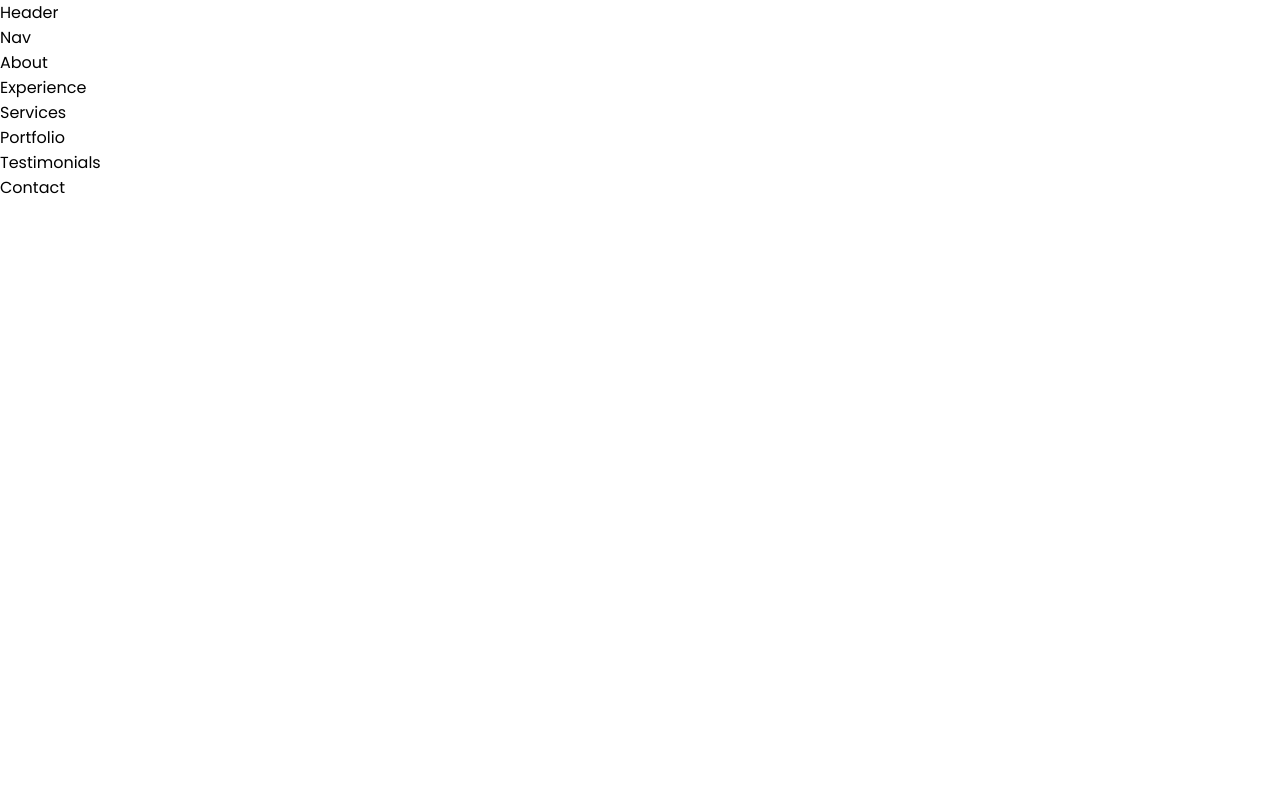
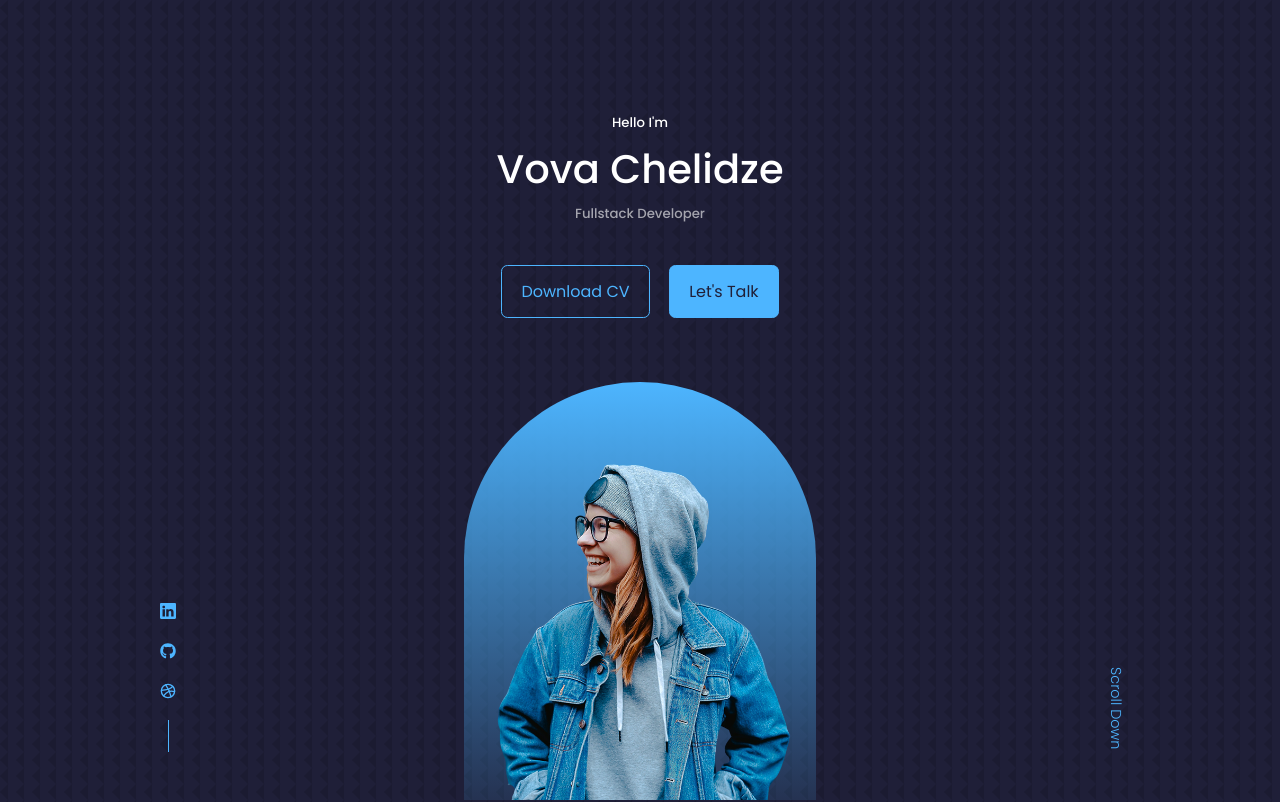
Before and after one commit to Lougles/portfolio, a React (Create React App) app: page / in a window 1280 px wide. Shown: the top 802 px of the page. Built offline with nearby package versions, Linux system fonts and the light colour scheme.

Commit message:
header component has been done

```diff
--- a/package.json
+++ b/package.json
@@ -8,6 +8,7 @@
     "@testing-library/user-event": "^13.5.0",
     "react": "^18.2.0",
     "react-dom": "^18.2.0",
+    "react-icons": "^4.9.0",
     "react-scripts": "5.0.1",
     "web-vitals": "^2.1.4"
   },
--- a/public/index.html
+++ b/public/index.html
@@ -8,6 +8,6 @@
         <title>The Ultimate React Personal Portfolio Website</title>
     </head>
     <body>
-    <div id="root"></div>
+    <div id="app"></div>
     </body>
 </html>
--- /dev/null
+++ b/src/components/header/CTA.jsx
@@ -0,0 +1,13 @@
+import React from 'react';
+import CV from '../../assets/cv.pdf'
+
+const CTA = () => {
+  return (
+    <div className='cta'>
+      <a href={CV} download className='btn'>Download CV</a>
+      <a href="#contact" className='btn btn-primary'>Let's Talk</a>
+    </div>
+  );
+};
+
+export default CTA;
--- a/src/components/header/Header.jsx
+++ b/src/components/header/Header.jsx
@@ -1,10 +1,23 @@
 import React from 'react';
 import './header.css'
+import CTA from './CTA'
+import ME from '../../assets/me.png'
+import HeaderSocials from "./HeaderSocials";
 const Header = () => {
   return (
-    <div>
-      Header
-    </div>
+    <header>
+      <div className="container header__container">
+        <h5>Hello I'm</h5>
+        <h1>Vova Chelidze</h1>
+        <h5 className="text-light">Fullstack Developer</h5>
+        <CTA />
+        <HeaderSocials />
+        <div className="me">
+          <img src={ME} alt='me'/>
+        </div>
+        <a href='#contact' className='scroll__down'>Scroll Down</a>
+      </div>
+    </header>
   );
 };
 
--- /dev/null
+++ b/src/components/header/HeaderSocials.jsx
@@ -0,0 +1,16 @@
+import React from 'react';
+import {BsLinkedin} from 'react-icons/bs'
+import {FaGithub} from 'react-icons/fa'
+import {FiDribbble} from 'react-icons/fi'
+
+const HeaderSocials = () => {
+  return (
+    <div className='header__socials'>
+      <a href='https://linkedin.com' target='_blank' rel="noreferrer" aria-label='go to linkedIn'><BsLinkedin /></a>
+      <a href='https://github.com' target='_blank' rel="noreferrer" aria-label='go to Github'><FaGithub /></a>
+      <a href='https://dribble.com' target='_blank' rel="noreferrer" aria-label='go to Dribble'><FiDribbble /></a>
+    </div>
+  );
+};
+
+export default HeaderSocials;
--- a/src/components/header/header.css
+++ b/src/components/header/header.css
@@ -0,0 +1,83 @@
+header {
+    height: 100vh;
+    padding-top: 7rem;
+    overflow: hidden;
+}
+
+.header__container {
+    text-align: center;
+    height: 100%;
+    position: relative;
+}
+
+/* ================= CTA =================== */
+
+.cta {
+    margin-top: 2.5rem;
+    display: flex;
+    gap: 1.2rem;
+    justify-content: center;
+}
+
+/* ================= HEADER SOCIALS =================== */
+.header__socials {
+    display: flex;
+    flex-direction: column;
+    align-items: center;
+    gap: 0.8rem;
+    position: absolute;
+    left: 0;
+    bottom: 3rem;
+}
+
+.header__socials::after {
+    content: '';
+    width: 1px;
+    height: 2rem;
+    background: var(--color-primary);
+}
+
+/* ================= ME =================== */
+.me {
+    background: linear-gradient(var(--color-primary), transparent);
+    width: 22rem;
+    height: 30rem;
+    position: absolute;
+    left: calc(50% - 11rem);
+    margin-top: 4rem;
+    border-radius: 12rem 12rem 0 0;
+    overflow: hidden;
+    padding: 5rem 1.5rem 1.5rem 1.5rem;
+}
+
+/* ================= SCROLL DOWN =================== */
+
+.scroll__down {
+    position: absolute;
+    right: -2.3rem;
+    bottom: 5rem;
+    transform: rotate(90deg);
+    font-weight: 200;
+    font-size: 0.9rem;
+}
+
+
+/* ===================== MEDIA QUERIES (MEDIUM DEVICES) ================== */
+
+@media screen and (max-width: 1024px){
+    header {
+        height: 68vh;
+    }
+}
+
+/* ===================== MEDIA QUERIES (SMALL DEVICES) ================== */
+
+@media screen and (max-width: 600px){
+    header {
+        height: 100vh;
+    }
+
+    .header__socials, .scroll__down {
+        display: none;
+    }
+}
--- a/src/index.css
+++ b/src/index.css
@@ -18,9 +18,11 @@
     --color-white: #fff;
     --color-light: rgba(255, 255, 255, 0.6);
 
+    --transition: all 400ms ease;
+
     --container-width-lg: 75%;
     --container-width-md: 86%;
-    --container-width-ms: 90%;
+    --container-width-sm: 90%;
 }
 
 html {
@@ -33,4 +35,90 @@
 
 body {
     font-family: 'Poppins', sans-serif;
+    background: var(--color-bg);
+    color: var(--color-white);
+    line-height: 1.7;
+    background-image: url(../src/assets/bg-texture.png);
 }
+
+/* =============== GENERAL STYLE ===================== */
+
+.container {
+    width: var(--container-width-lg);
+    margin: 0 auto;
+}
+
+h1, h2, h3, h4, h5 {
+    font-weight: 500;
+}
+
+h1 {
+    font-size: 2.5rem;
+}
+
+section {
+    margin-top: 8rem;
+}
+
+section > h2, section > h5 {
+    text-align: center;
+    color: var(--color-light);
+}
+
+section > h2 {
+    color: var(--color-primary);
+    margin-bottom: 3rem;
+}
+
+.text-light {
+    color: var(--color-light);
+}
+
+a {
+    color: var(--color-primary);
+    transition: var(--transition);
+}
+
+a:hover {
+    color: var(--color-white);
+}
+
+.btn {
+    width: max-content;
+    display: inline-block;
+    color: var(--color-primary);
+    padding: 0.75rem 1.2rem;
+    border-radius: 0.4rem;
+    cursor: pointer;
+    border: 1px solid var(--color-primary);
+    transition: var(--transition);
+}
+
+.btn:hover {
+    background: var(--color-white);
+    color: var(--color-bg);
+    border-color: transparent;
+}
+
+.btn-primary {
+    background: var(--color-primary);
+    color: var(--color-bg);
+}
+
+img {
+    display: block;
+    width: 100%;
+    object-fit: cover;
+}
+
+/* ===================== MEDIA QUERIES (SMALL DEVICES) ================== */
+
+@media screen and (max-width: 600px){
+    .container {
+        width: var(--container-width-sm);
+    }
+
+    section > h2 {
+        margin-bottom: 2rem;
+    }
+}
--- a/src/index.js
+++ b/src/index.js
@@ -1,6 +1,11 @@
-
-import ReactDom from 'react-dom';
+//
+// import ReactDom from 'react-dom';
 import App from "./App";
 import './index.css'
+//
+// ReactDom.render(<App/>, document.querySelector("#root"))
 
-ReactDom.render(<App/>, document.querySelector("#root"))
+import { createRoot } from 'react-dom/client';
+const container = document.getElementById('app');
+const root = createRoot(container); // createRoot(container!) if you use TypeScript
+root.render(<App tab="home" />);
```
Also changed, not shown: 1 other file (tests, documents, lock files or other folders).
